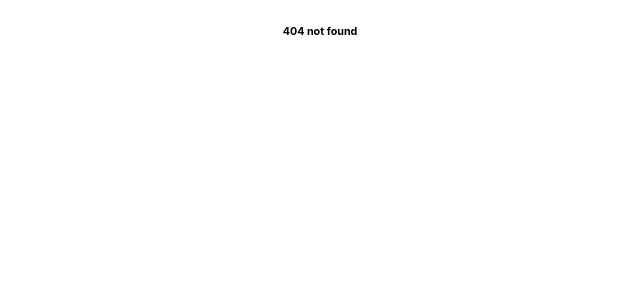
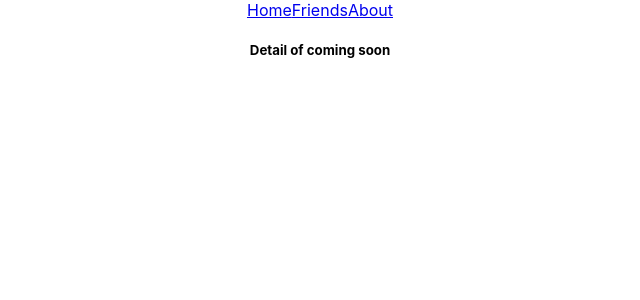
Before and after one commit to Ishtiaque1997/module-52, a React (Create React App) app: page /friend/1 in a window 1280 px wide. Before the commit this address had no page. Shown: the top 300 px of the page, without its empty margins (320-960 px from the left). Built offline with nearby package versions, Linux system fonts and the light colour scheme.

Commit message:
some more done

```diff
--- a/src/App.js
+++ b/src/App.js
@@ -9,10 +9,14 @@ import Home from './Components/Home/Home';
 import Friends from './Components/Friends/Friends';
 import About from './Components/About/About';
 import NotFound from './Components/NotFound/NotFound'
+import Header from './Components/Hedaer/Header';
+import FriendDetail from './Components/FriendDetail/FriendDetail';
 function App() {
   return (
     <div className="App">
+
       <Router>
+       <Header></Header>
         <Switch>
           <Route exact path='/'>
                  <Home></Home>
@@ -26,11 +30,15 @@ function App() {
           <Route path='/about'>
                <About></About>
           </Route>
+          <Route path="/friend/:friendId">
+           <FriendDetail></FriendDetail>
+          </Route>
            <Route path='*'>
                <NotFound></NotFound>
           </Route>
         </Switch>
       </Router>
+      {/* <Friends></Friends> */}
 
     </div>
   );
--- /dev/null
+++ b/src/Components/Friend/Friend.js
@@ -0,0 +1,23 @@
+import React from 'react';
+import { Link } from 'react-router-dom';
+
+const Friend = (props) => {
+ const{name,id,phone,address}=props.friend;
+ const friendStyle={
+  border:'3px solid goldenrod',
+  padding:'10px',
+  borderRadius:'10px'
+
+ }
+ const url=`/friend/${id}`;
+ return (
+  <div style={friendStyle}>
+   <h3>I am {name}{id}</h3>
+   <h5>Call me :{phone}</h5>
+   <p><small>{address.city}</small></p>
+   <Link to ={url}>Visit me</Link>
+  </div>
+ );
+};
+
+export default Friend;
--- /dev/null
+++ b/src/Components/FriendDetail/FriendDetail.js
@@ -0,0 +1,13 @@
+import React from 'react';
+import { useParams } from 'react-router';
+
+const FriendDetail = () => {
+ const {url}=useParams();
+ return (
+  <div>
+   <h5>Detail of {url} coming soon</h5>
+  </div>
+ );
+};
+
+export default FriendDetail;
--- a/src/Components/Friends/Friends.css
+++ b/src/Components/Friends/Friends.css
@@ -0,0 +1,5 @@
+.friend-container {
+  display: grid;
+  grid-template-columns: repeat(3, 1fr);
+  grid-gap: 10px;
+}
--- a/src/Components/Friends/Friends.js
+++ b/src/Components/Friends/Friends.js
@@ -1,9 +1,29 @@
-import React from 'react';
+import React, { useState } from 'react';
+import { useEffect } from 'react';
+import Friend from '../Friend/Friend';
+import './Friends.css'
 
 const Friends = () => {
+ const[friends,setFriends]=useState([]);
+ useEffect(()=>{
+ fetch('https://jsonplaceholder.typicode.com/users')
+ .then(res=>res.json())
+ .then(data=>setFriends(data));
+ },[])
  return (
   <div>
-   <h4>This is friends</h4>
+   <h3>I have {friends.length} friends</h3>
+   <div className='friend-container'>
+    {
+    friends.map(friend=>
+    <Friend
+    key={friend.id}
+    friend={friend}
+    >
+
+    </Friend>)
+   }
+   </div>
   </div>
  );
 };
--- /dev/null
+++ b/src/Components/Hedaer/Header.js
@@ -0,0 +1,19 @@
+import React from 'react';
+import { Link, NavLink } from 'react-router-dom';
+
+const Header = () => {
+ const activeStyle={
+  fontWeight:'bold',
+  color:'red'
+ }
+ return (
+  <nav>
+   <NavLink activeStyle={activeStyle}to="/home">Home</NavLink>
+      <NavLink activeStyle={activeStyle}
+       to="/friends">Friends</NavLink>
+      <NavLink activeStyle={activeStyle}to="/about">About</NavLink>
+  </nav>
+ );
+};
+
+export default Header;
```
